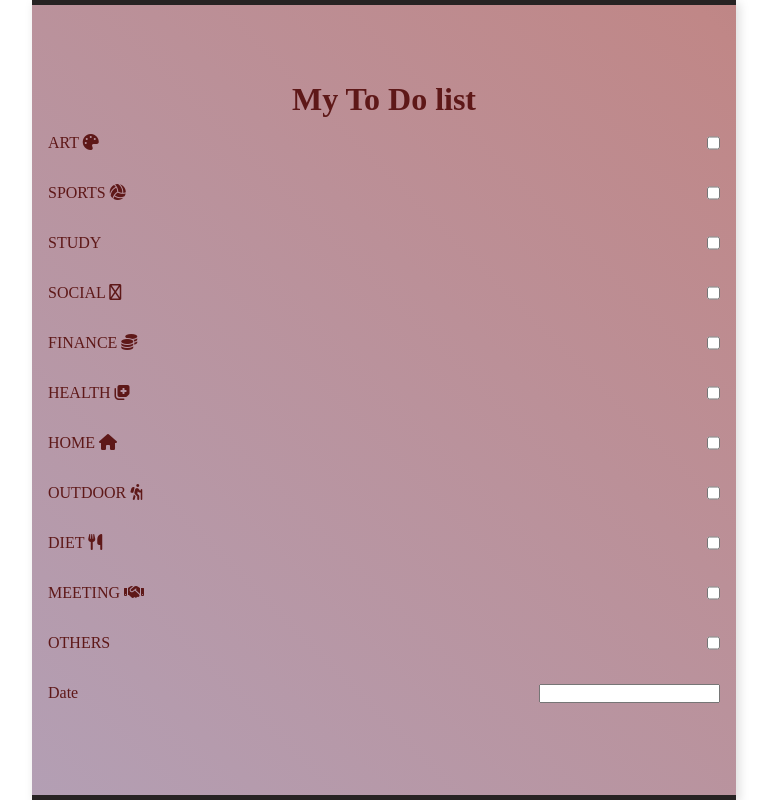
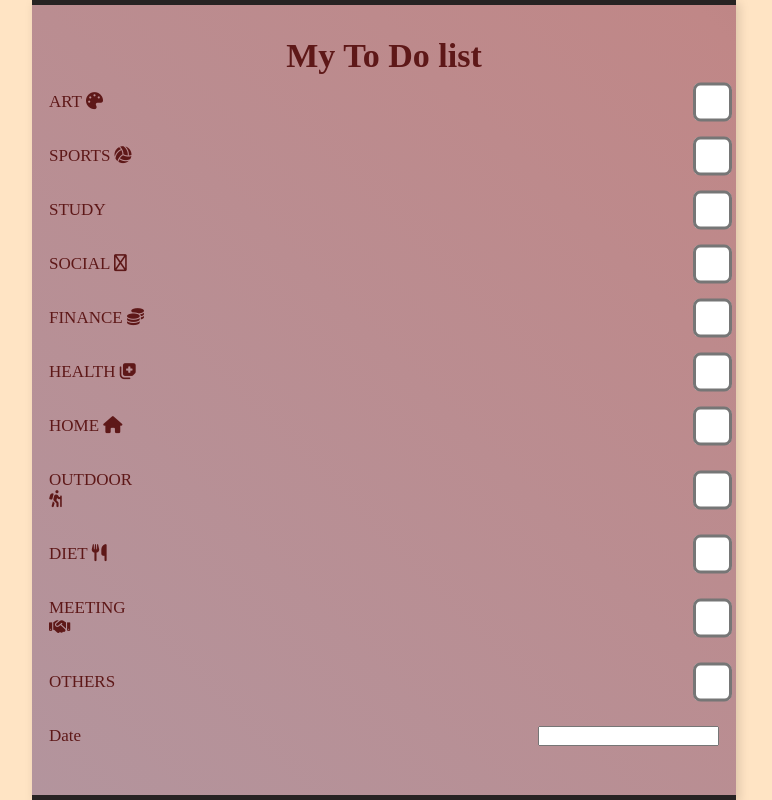
Before and after one commit to Yordi-Dereje/Web-Project, a PHP site: page /New_task.html in a window 1280 px wide. Shown: the whole page, without its empty margins (256-1028 px from the left). Run offline with PHP 8.4, Linux system fonts and the light colour scheme; some libraries are stand-ins or nearby versions.

Commit message:
Modified Css

```diff
--- a/New_task.css
+++ b/New_task.css
@@ -5,7 +5,17 @@
 }
 body{
     min-height:100vh;
+    background-color: bisque;
 
+}
+input[type=checkbox]
+{
+    -ms-transform:scale(3);
+    -moz-transform:scale(3);
+    -webkit-transform:scale(3);
+    -o-transform:scale(3);
+    transform:scale(3);
+    padding:15px;
 }
 .container{
     display:flex;
@@ -22,6 +32,7 @@ body{
     background:linear-gradient(45deg, rgba(47, 47, 129, 0.4),rgb(192, 135, 135),rgb(119, 86, 86));
     background-size: 300% 300%;
     animation:color 12s ease-in-out infinite;
+    font-size:17px;
 }
 @keyframes color{
     0%{
```
